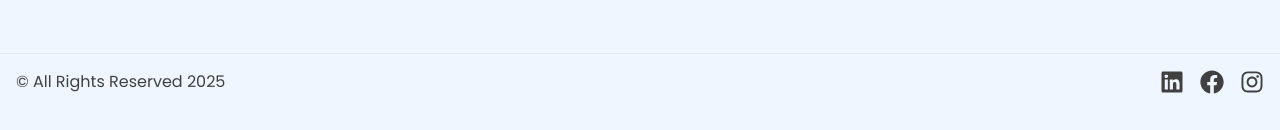
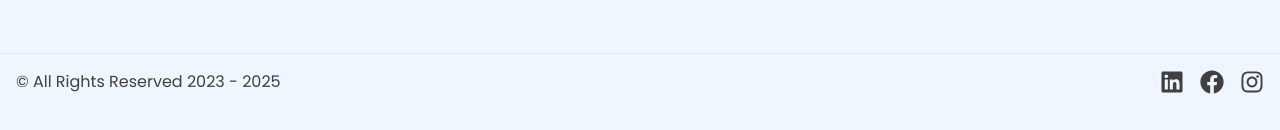
Before and after one commit to mramesh907/Mystore, a React (Vite) app in the folder client/: page / in a window 1280 px wide. Shown: the part 667-797 px from the top of the page. Built offline with nearby package versions, Linux system fonts and the light colour scheme; no server answers.

Commit message:
Update footer copyright year format to display range from 2023 to current year

```diff
--- a/client/src/components/Footer.jsx
+++ b/client/src/components/Footer.jsx
@@ -7,7 +7,7 @@ const Footer = () => {
   return (
     <footer className='border-t '>
       <div className='container mx-auto p-4 text-center flex flex-col lg:flex-row   lg:justify-between gap-2 '>
-        <p>© All Rights Reserved {new Date().getFullYear()}</p>
+        <p>© All Rights Reserved 2023 - {new Date().getFullYear()}</p>
 
         {/* Social media icons */}
         <div className='flex gap-4 items-center justify-center text-2xl'>
```
